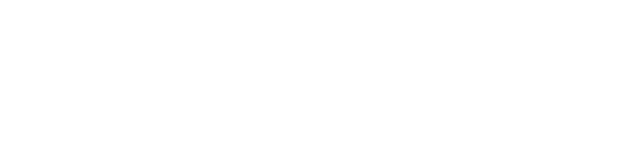
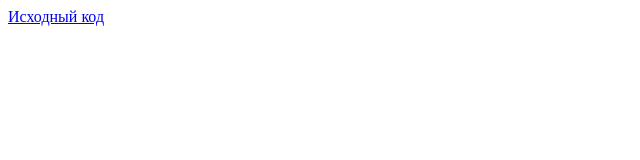
Before and after one commit to vmik7/shri-algorithms, a website: page task1/index.html in a window 1280 px wide. Shown: the whole page, without its empty margins (0-640 px from the left). Drawn offline with Linux system fonts and the light colour scheme.

Commit message:
Добавлена ссылка на исходный код

```diff
--- a/task1/index.html
+++ b/task1/index.html
@@ -7,6 +7,7 @@
         <title>Task 1</title>
     </head>
     <body>
+        <a href="script.js">Исходный код</a>
         <script src="script.js"></script>
     </body>
 </html>
```
